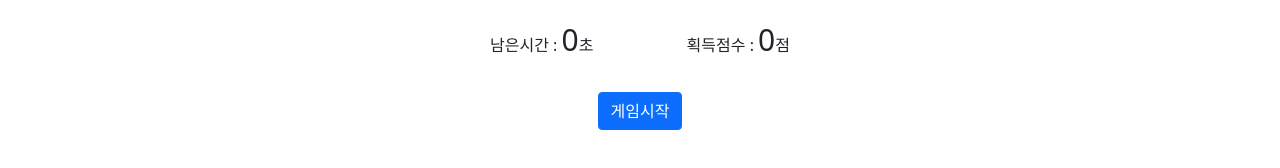
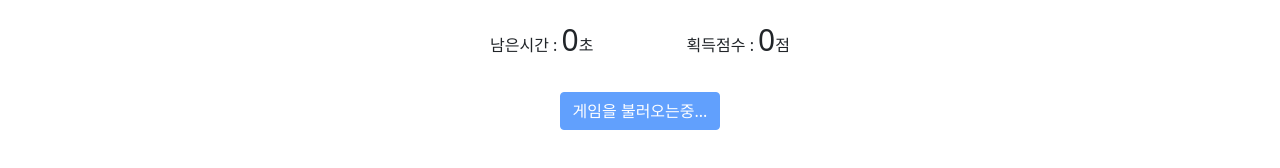
Before and after one commit to yscriuf/TypingGame, a plain HTML site: page index.html in a window 1280 px wide. Shown: the part 268-436 px from the top of the page. Drawn offline with nearby package versions, Linux system fonts and the light colour scheme; no server answers.

Commit message:
Adding delay for loading (Random words need some time), Changed bootstrap button disabled (.loading -> #Button-Start)

```diff
--- a/css/style.css
+++ b/css/style.css
@@ -47,8 +47,3 @@ body{
 .GameStart{
   padding: 30px;
 }
-
-.loading{
-  cursor: not-allowed;
-  background: #ccc;
-}
--- a/index.html
+++ b/index.html
@@ -34,7 +34,7 @@
     </div>
 
     <div class="GameStart">
-      <input type="button" class="loading btn btn-primary" value="게임을 불러오는중..." onclick="run()">
+      <input type="button" id="Button-Start" class="btn btn-primary disabled" value="게임을 불러오는중..." onclick="run()">
     </div>
 
   <script src="https://cdn.jsdelivr.net/npm/axios/dist/axios.min.js"></script>
--- a/js/main.js
+++ b/js/main.js
@@ -2,7 +2,7 @@ const userText = document.querySelector('.TypingBox');
 const answer = document.querySelector('.word');
 const scoreDisplay = document.querySelector('.score');
 const timeDisplay = document.querySelector('.time');
-const buttonDisplay = document.querySelector('.loading');
+const buttonDisplay = document.querySelector('#Button-Start');
 const GAMETIME = 5;
 
 let score = 0;
@@ -13,7 +13,6 @@ let words = [];
 let FIRST_MESSAGE = "무작위 단어 생성";
 
 getWords();
-buttonChange('게임시작');
 
 // 게임시작 버튼을 눌렀을 때
 function run(){
@@ -49,12 +48,13 @@ function getWords(){
         words.push(word);
       }
     });
+    buttonChange('게임시작');
+    console.log('finish');
   })
   .catch(function (error) {
     // handle error
     console.log(error);
   });
-  console.log('finish');
 }
 
 // enterKey가 입력됐을 때
@@ -89,5 +89,5 @@ function countDown(){
 // buttonChange 함수
 function buttonChange(text){
   buttonDisplay.value = text;
-  text != '게임을 불러오는중...' ? buttonDisplay.classList.remove('loading') : buttonDisplay.classList.add('loading');
+  text != '게임을 불러오는중...' ? buttonDisplay.classList.remove('disabled') : buttonDisplay.classList.add('disabled');
 }
```
